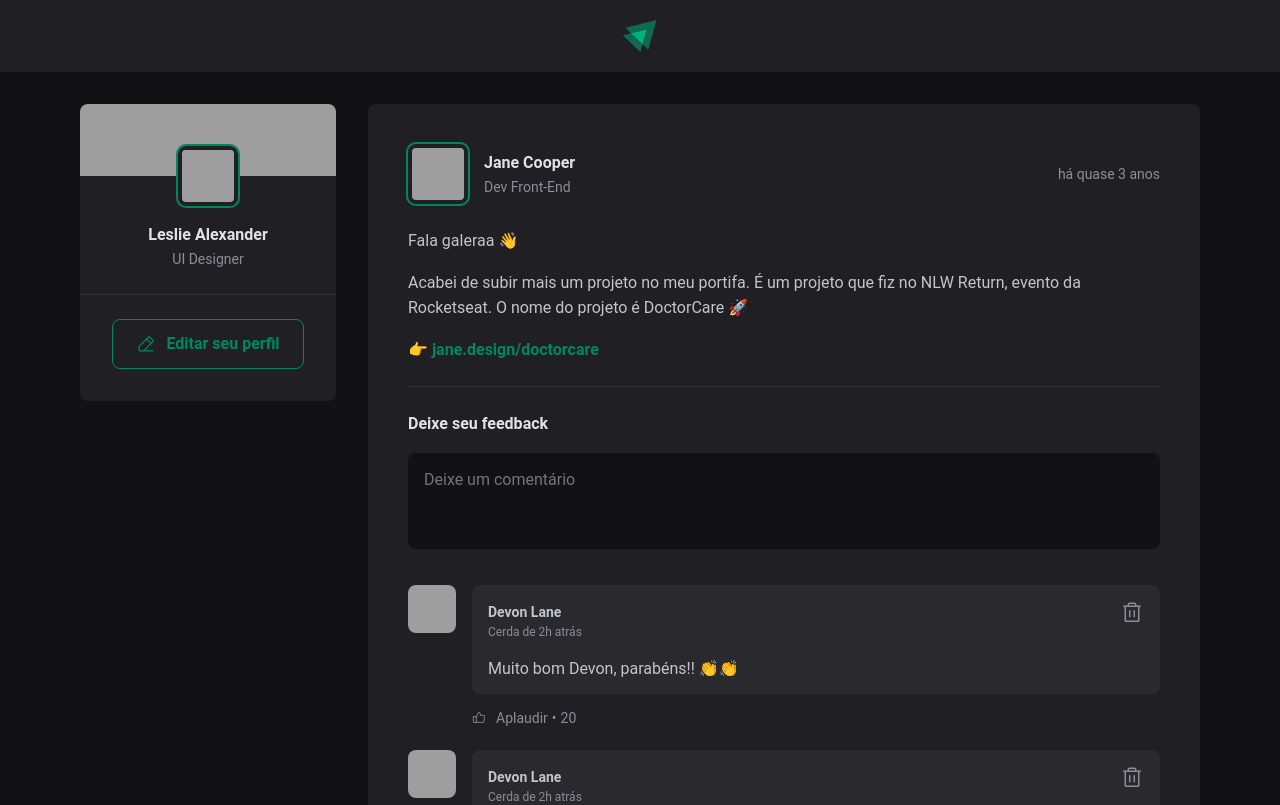
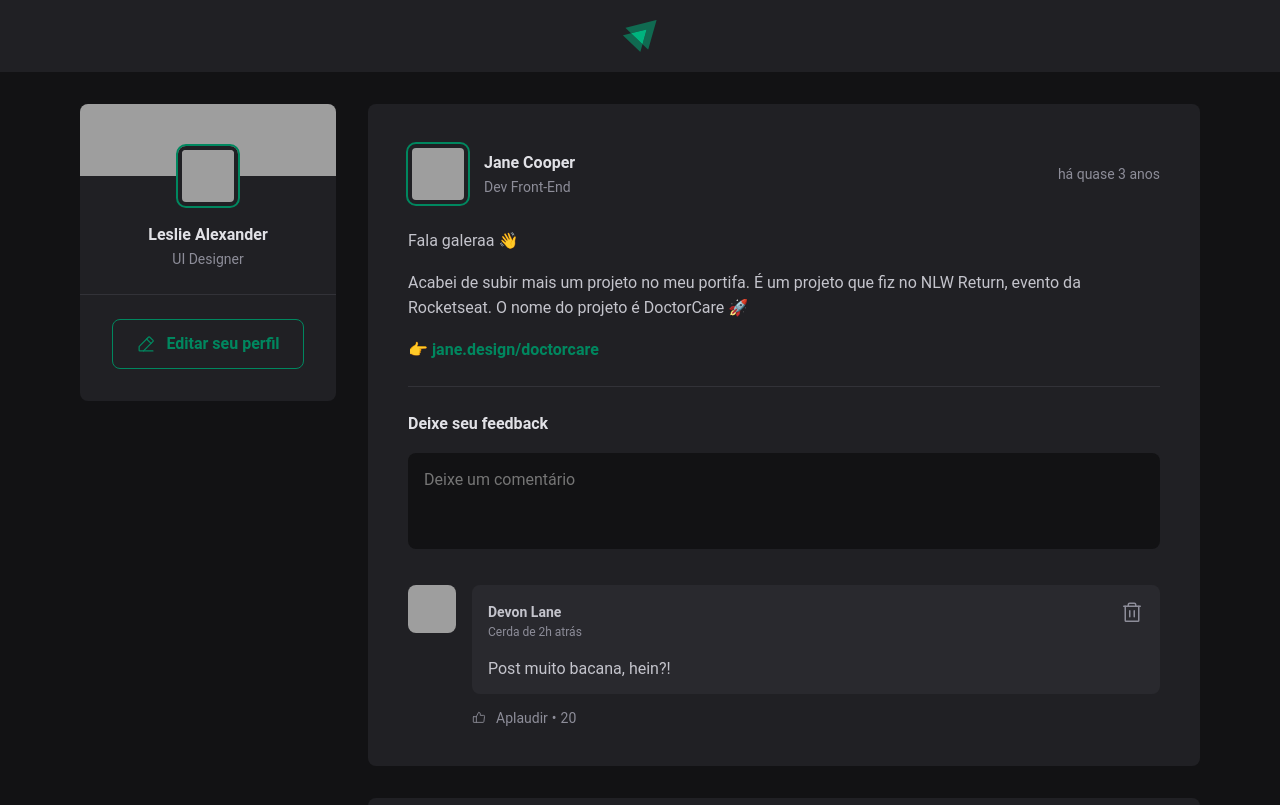
Before and after one commit to rafaelvieiracosta/ignite-feed, a React app: page / in a window 1280 px wide. Shown: the top 805 px of the page. Built offline with nearby package versions, Linux system fonts and the light colour scheme; grey boxes are pictures that could not be loaded; the HTML template or start-up script is replaced by a standard one.

Commit message:
feat: post new comments

```diff
--- a/src/App.jsx
+++ b/src/App.jsx
@@ -71,6 +71,7 @@
           {posts.map((post) => {
             return (
               <Post
+                key={post.id}
                 author={post.author}
                 content={post.content}
                 publishedAt={post.publishedAt}
--- a/src/components/Comment.jsx
+++ b/src/components/Comment.jsx
@@ -4,7 +4,7 @@
 
 import { Avatar } from "./Avatar";
 
-export function Comment() {
+export function Comment({ content }) {
   return (
     <div className={styles.comment}>
       <Avatar
@@ -28,7 +28,7 @@
             </button>
           </header>
 
-          <p>Muito bom Devon, parabéns!! 👏👏</p>
+          <p>{content}</p>
         </div>
 
         <footer>
--- a/src/components/Post.jsx
+++ b/src/components/Post.jsx
@@ -1,3 +1,5 @@
+import { useState } from "react";
+
 import { format, formatDistanceToNow } from "date-fns";
 import { ptBR } from "date-fns/locale/pt-BR";
 
@@ -7,6 +9,9 @@
 import styles from "./Post.module.css";
 
 export function Post({ author, publishedAt, content }) {
+  const [comments, setComments] = useState(["Post muito bacana, hein?!"]);
+  const [newCommentText, setNewCommentText] = useState("");
+
   const publishedDateFormatted = format(
     publishedAt,
     "dd 'de' MMMM 'às' HH:mm'h'",
@@ -17,6 +22,17 @@
     locale: ptBR,
     addSuffix: true,
   });
+
+  function handleCreateNewComment() {
+    event.preventDefault();
+
+    setComments([...comments, newCommentText]);
+    setNewCommentText("");
+  }
+
+  function handleCreateNewCommentChange() {
+    setNewCommentText(event.target.value);
+  }
 
   return (
     <article className={styles.post}>
@@ -41,10 +57,10 @@
       <div className={styles.content}>
         {content.map((item) => {
           if (item.type === "paragraph") {
-            return <p>{item.content}</p>;
+            return <p key={item.content}>{item.content}</p>;
           } else if (item.type === "link") {
             return (
-              <p>
+              <p key={item.content}>
                 <a href="#">{item.content}</a>
               </p>
             );
@@ -52,10 +68,15 @@
         })}
       </div>
 
-      <form className={styles.commentForm}>
+      <form onSubmit={handleCreateNewComment} className={styles.commentForm}>
         <strong>Deixe seu feedback</strong>
 
-        <textarea placeholder="Deixe um comentário" />
+        <textarea
+          name="comment"
+          placeholder="Deixe um comentário"
+          value={newCommentText}
+          onChange={handleCreateNewCommentChange}
+        />
 
         <footer>
           <button type="submit">Publicar</button>
@@ -63,9 +84,9 @@
       </form>
 
       <div className={styles.commentList}>
-        <Comment />
-        <Comment />
-        <Comment />
+        {comments.map((comment) => {
+          return <Comment key={comment} content={comment} />;
+        })}
       </div>
     </article>
   );
```
